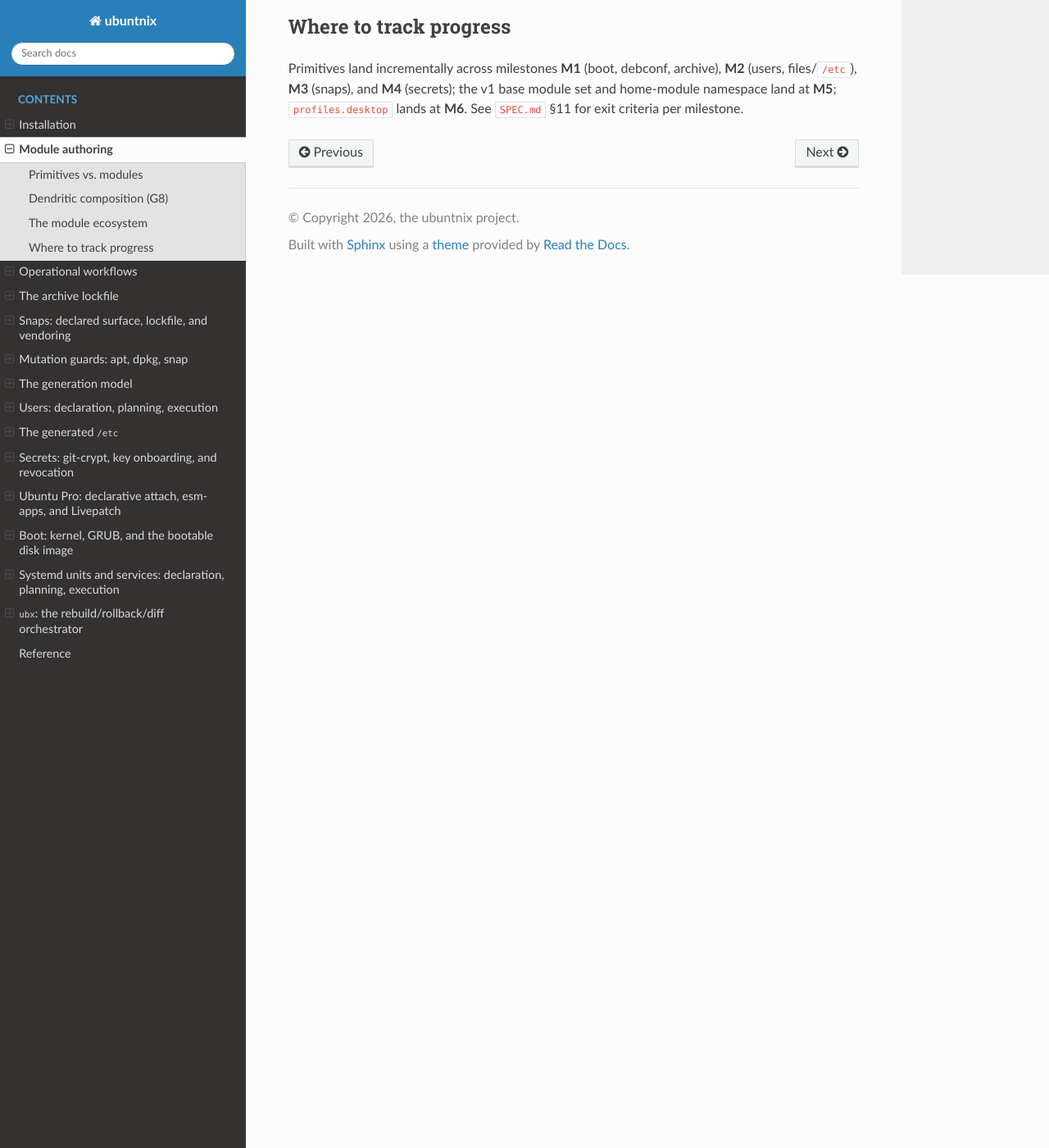
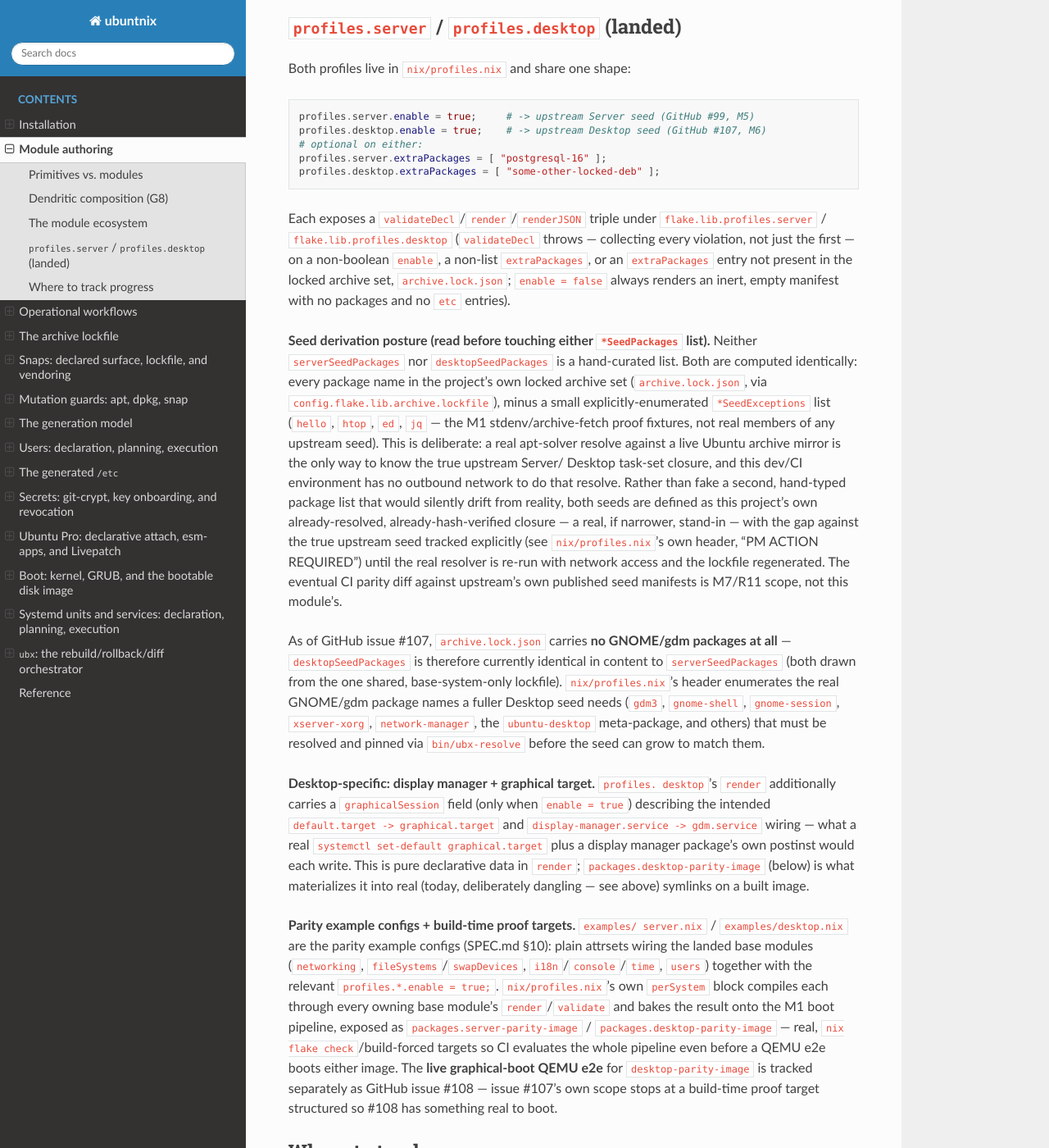
Before and after one commit to Guno327/ubuntnix, a Sphinx documentation site: the page built from docs/modules.md, in a window 1280 px wide and 1400 px high, scrolled down 2012 px. Shown: the whole window at 82% size. Built offline with Sphinx 7.4.7 and the Read the Docs theme 3.1.0, drawn with Linux system fonts in a browser that asks for light colours; pages that are not in the unit, such as notebooks, are missing from menus.

Commit message:
feat(profiles): profiles.desktop — GNOME desktop seed surface + gdm/graphical.target wiring — closes #107 (#111)
Adds `profiles.desktop.enable` mirroring `profiles.server` (#99): a validated
`flake.lib.profiles.desktop` render/validate surface, `desktopSeedPackages`/
`desktopSeedExceptions` derived from the shared locked archive set (same
lockfile-derived posture server uses — real upstream-seed parity diff is
deferred to M7/R11), declarative display-manager/graphical.target wiring
(default.target -> graphical.target, display-manager.service -> gdm.service),
`examples/desktop.nix`, a build-time `packages.desktop-parity-image` +
`packages.profiles-desktop-manifest-proof` eval-forcing proof (mirrors
server-parity-image), unit tests 193/194/195, and docs/modules.md.

The live graphical QEMU parity e2e is tracked separately (#108). GNOME/gdm
packages absent from archive.lock.json (gdm3, gnome-shell, ubuntu-desktop,
xserver-xorg, etc.) are enumerated in nix/profiles.nix's header for a
follow-up archive-lock addition before #108 can prove a real desktop boot.

Closes #107

Co-authored-by: ghov-claude[bot] <308500720+ghov-claude[bot]@users.noreply.github.com>
Co-authored-by: Claude Opus 4.8 <noreply@anthropic.com>

````diff
--- a/docs/modules.md
+++ b/docs/modules.md
@@ -97,6 +97,79 @@ for arbitrarily complex compositions, anything richer than the base set —
 databases, HA services, and so on — can be authored as ordinary modules
 without needing new primitives.
 
+## `profiles.server` / `profiles.desktop` (landed)
+
+Both profiles live in `nix/profiles.nix` and share one shape:
+
+```nix
+profiles.server.enable = true;     # -> upstream Server seed (GitHub #99, M5)
+profiles.desktop.enable = true;    # -> upstream Desktop seed (GitHub #107, M6)
+# optional on either:
+profiles.server.extraPackages = [ "postgresql-16" ];
+profiles.desktop.extraPackages = [ "some-other-locked-deb" ];
+```
+
+Each exposes a `validateDecl`/`render`/`renderJSON` triple under
+`flake.lib.profiles.server` / `flake.lib.profiles.desktop`
+(`validateDecl` throws — collecting every violation, not just the first —
+on a non-boolean `enable`, a non-list `extraPackages`, or an
+`extraPackages` entry not present in the locked archive set,
+`archive.lock.json`; `enable = false` always renders an inert, empty
+manifest with no packages and no `etc` entries).
+
+**Seed derivation posture (read before touching either `*SeedPackages`
+list).** Neither `serverSeedPackages` nor `desktopSeedPackages` is a
+hand-curated list. Both are computed identically: every package name in
+the project's own locked archive set (`archive.lock.json`, via
+`config.flake.lib.archive.lockfile`), minus a small explicitly-enumerated
+`*SeedExceptions` list (`hello`, `htop`, `ed`, `jq` — the M1
+stdenv/archive-fetch proof fixtures, not real members of any upstream
+seed). This is deliberate: a real apt-solver resolve against a live
+Ubuntu archive mirror is the only way to know the true upstream Server/
+Desktop task-set closure, and this dev/CI environment has no outbound
+network to do that resolve. Rather than fake a second, hand-typed package
+list that would silently drift from reality, both seeds are defined as
+this project's own already-resolved, already-hash-verified closure — a
+real, if narrower, stand-in — with the gap against the true upstream
+seed tracked explicitly (see `nix/profiles.nix`'s own header, "PM ACTION
+REQUIRED") until the real resolver is re-run with network access and the
+lockfile regenerated. The eventual CI parity diff against upstream's own
+published seed manifests is M7/R11 scope, not this module's.
+
+As of GitHub issue #107, `archive.lock.json` carries **no GNOME/gdm
+packages at all** — `desktopSeedPackages` is therefore currently identical
+in content to `serverSeedPackages` (both drawn from the one shared,
+base-system-only lockfile). `nix/profiles.nix`'s header enumerates the
+real GNOME/gdm package names a fuller Desktop seed needs (`gdm3`,
+`gnome-shell`, `gnome-session`, `xserver-xorg`, `network-manager`, the
+`ubuntu-desktop` meta-package, and others) that must be resolved and
+pinned via `bin/ubx-resolve` before the seed can grow to match them.
+
+**Desktop-specific: display manager + graphical target.** `profiles.
+desktop`'s `render` additionally carries a `graphicalSession` field (only
+when `enable = true`) describing the intended `default.target ->
+graphical.target` and `display-manager.service -> gdm.service` wiring —
+what a real `systemctl set-default graphical.target` plus a display
+manager package's own postinst would each write. This is pure declarative
+data in `render`; `packages.desktop-parity-image` (below) is what
+materializes it into real (today, deliberately dangling — see above)
+symlinks on a built image.
+
+**Parity example configs + build-time proof targets.** `examples/
+server.nix` / `examples/desktop.nix` are the parity example configs
+(SPEC.md §10): plain attrsets wiring the landed base modules
+(`networking`, `fileSystems`/`swapDevices`, `i18n`/`console`/`time`,
+`users`) together with the relevant `profiles.*.enable = true;`.
+`nix/profiles.nix`'s own `perSystem` block compiles each through every
+owning base module's `render`/`validate` and bakes the result onto the
+M1 boot pipeline, exposed as `packages.server-parity-image` /
+`packages.desktop-parity-image` — real, `nix flake check`/build-forced
+targets so CI evaluates the whole pipeline even before a QEMU e2e boots
+either image. The **live graphical-boot QEMU e2e** for
+`desktop-parity-image` is tracked separately as GitHub issue #108 — issue
+#107's own scope stops at a build-time proof target structured so #108
+has something real to boot.
+
 ## Where to track progress
 
 Primitives land incrementally across milestones **M1** (boot, debconf,
````
Also changed, not shown: 5 other files.
